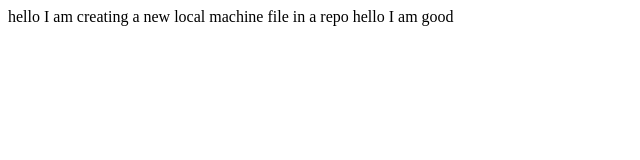
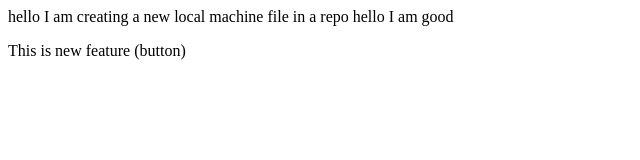
Before and after one commit to aashugupta77/Local-machine-repo, a plain HTML site: page index.html in a window 1280 px wide. Shown: the whole page, without its empty margins (0-640 px from the left). Drawn offline with Linux system fonts and the light colour scheme.

```diff
--- a/index.html
+++ b/index.html
@@ -1,3 +1,4 @@
 <P> hello I am creating a new local machine file in a repo
     hello I am good
 </P>
+<P>This is new feature  (button) </P>
```
